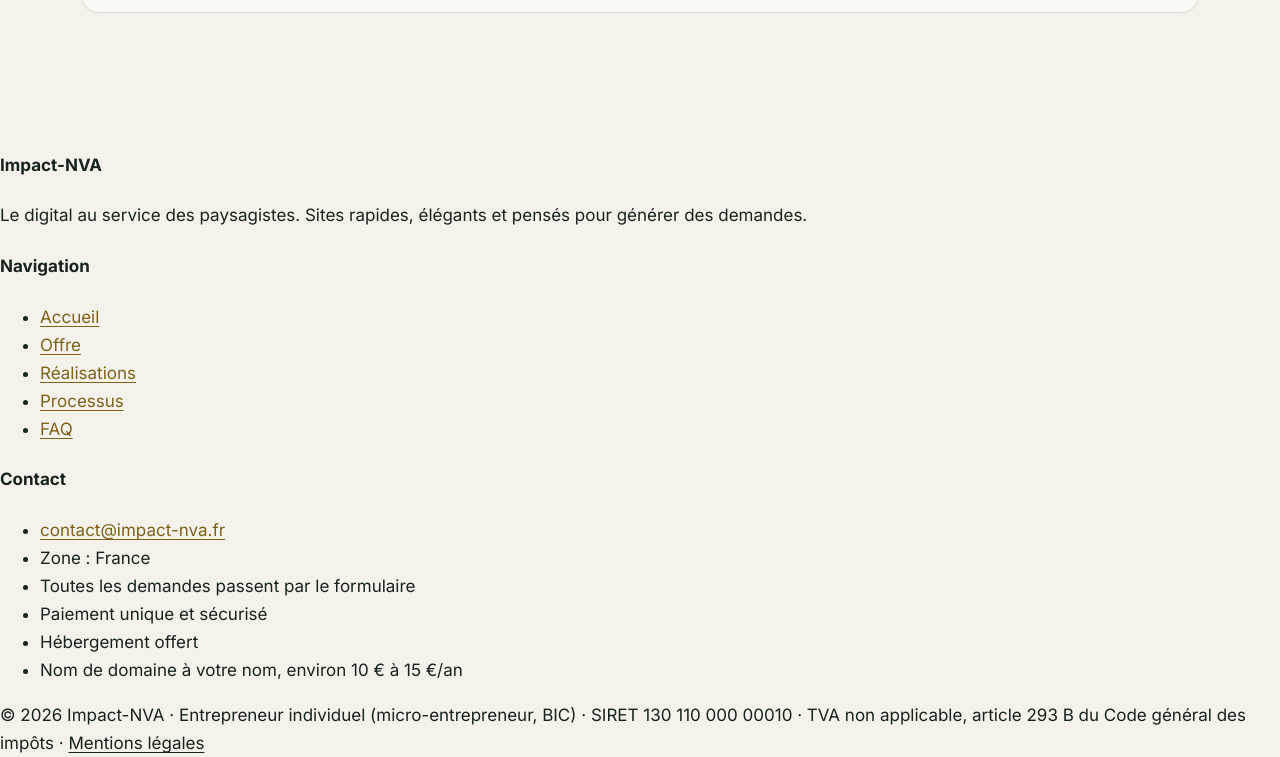
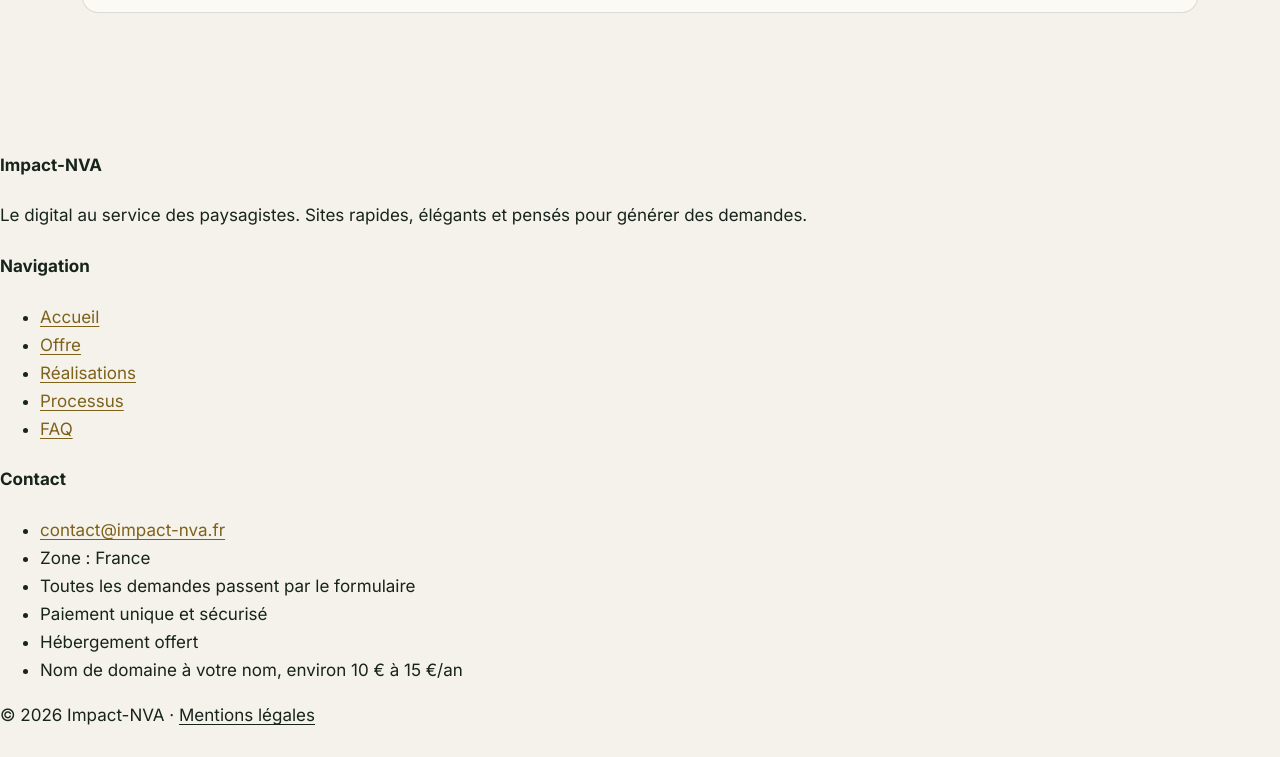
Before and after one commit to lepessotloic-sketch/impact-nva-prestige, a plain HTML site: page contact.html in a window 1280 px wide. Shown: the part 1462-2219 px from the top of the page. After the commit the page ends 2191 px from the top, so only its background shows below. Drawn offline with Linux system fonts and the light colour scheme; a script that the page names is missing.

Commit message:
Pied de page allégé : © Impact-NVA et lien Mentions légales (l'identité légale reste dans la page des mentions)
Co-Authored-By: Claude Opus 5.5 <noreply@anthropic.com>

```diff
--- a/contact.html
+++ b/contact.html
@@ -28,7 +28,7 @@
     <div class="footer-col"><h4>Navigation</h4><ul><li><a href="index.html">Accueil</a></li><li><a href="offer.html">Offre</a></li><li><a href="examples.html">Réalisations</a></li><li><a href="process.html">Processus</a></li><li><a href="faq.html">FAQ</a></li></ul></div>
     <div class="footer-col"><h4>Contact</h4><ul><li><a href="mailto:contact@impact-nva.fr">contact@impact-nva.fr</a></li><li>Zone&nbsp;: France</li><li>Toutes les demandes passent par le formulaire</li><li>Paiement unique et sécurisé</li><li>Hébergement offert</li><li>Nom de domaine à votre nom, environ 10&nbsp;€ à&nbsp;15&nbsp;€/an</li></ul></div>
   </div>
-  <div class="footer-bottom">© 2026 Impact-NVA · Entrepreneur individuel (micro-entrepreneur, BIC) · SIRET 130&nbsp;110&nbsp;000&nbsp;00010 · TVA non applicable, article 293&nbsp;B du Code général des impôts · <a href="https://impact-nva.fr/mentions-legales.html">Mentions légales</a></div>
+  <div class="footer-bottom">© 2026 Impact-NVA · <a href="https://impact-nva.fr/mentions-legales.html">Mentions légales</a></div>
 </footer>
 <script src="https://kit.fontawesome.com/08964c86dc.js" crossorigin="anonymous"></script>
 <!-- Turnstile : verification anti-robot. Le script doit venir de cette URL exacte (doc Cloudflare). --><script src="https://challenges.cloudflare.com/turnstile/v0/api.js" async defer></script><script src="assets/js/main.js"></script></body></html>
```
Also changed, not shown: examples.html (+1 -1 lines), faq.html (+1 -1 lines), index.html (+1 -1 lines), offer.html (+1 -1 lines), process.html (+1 -1 lines).
